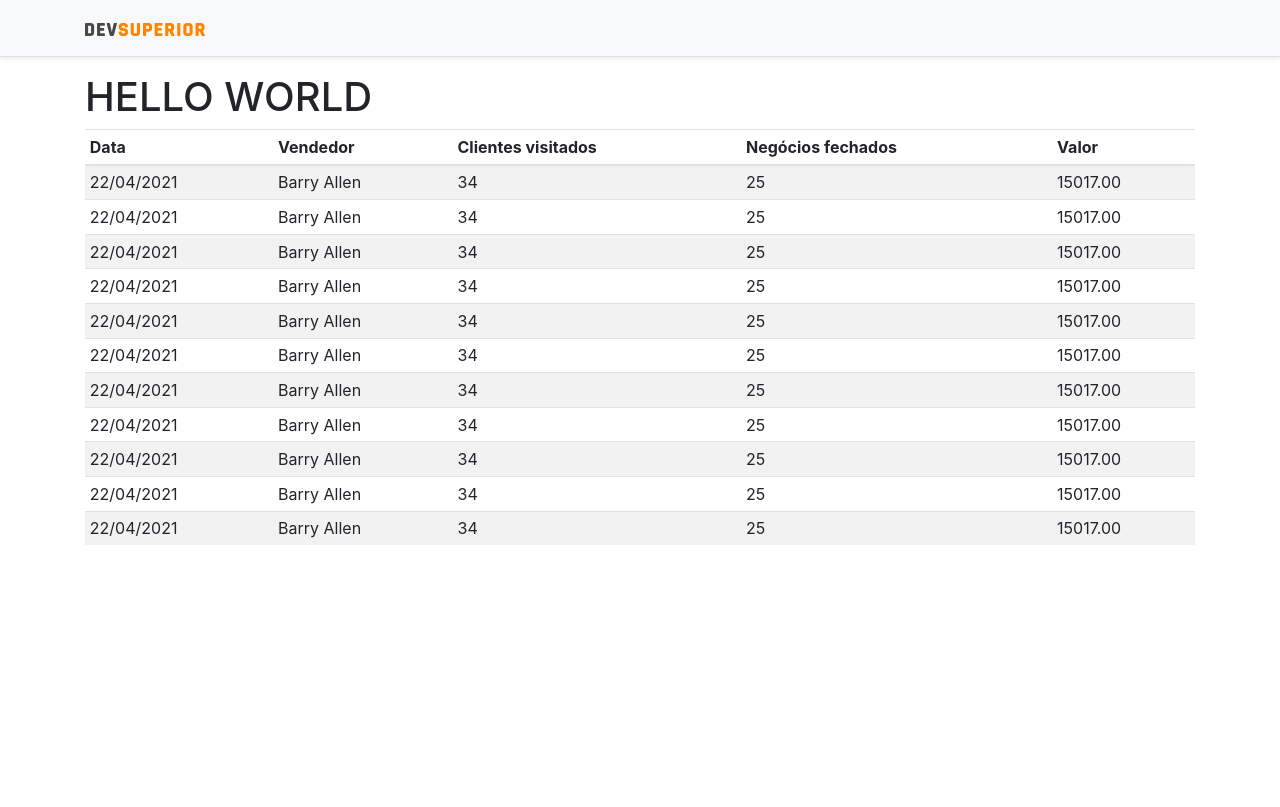
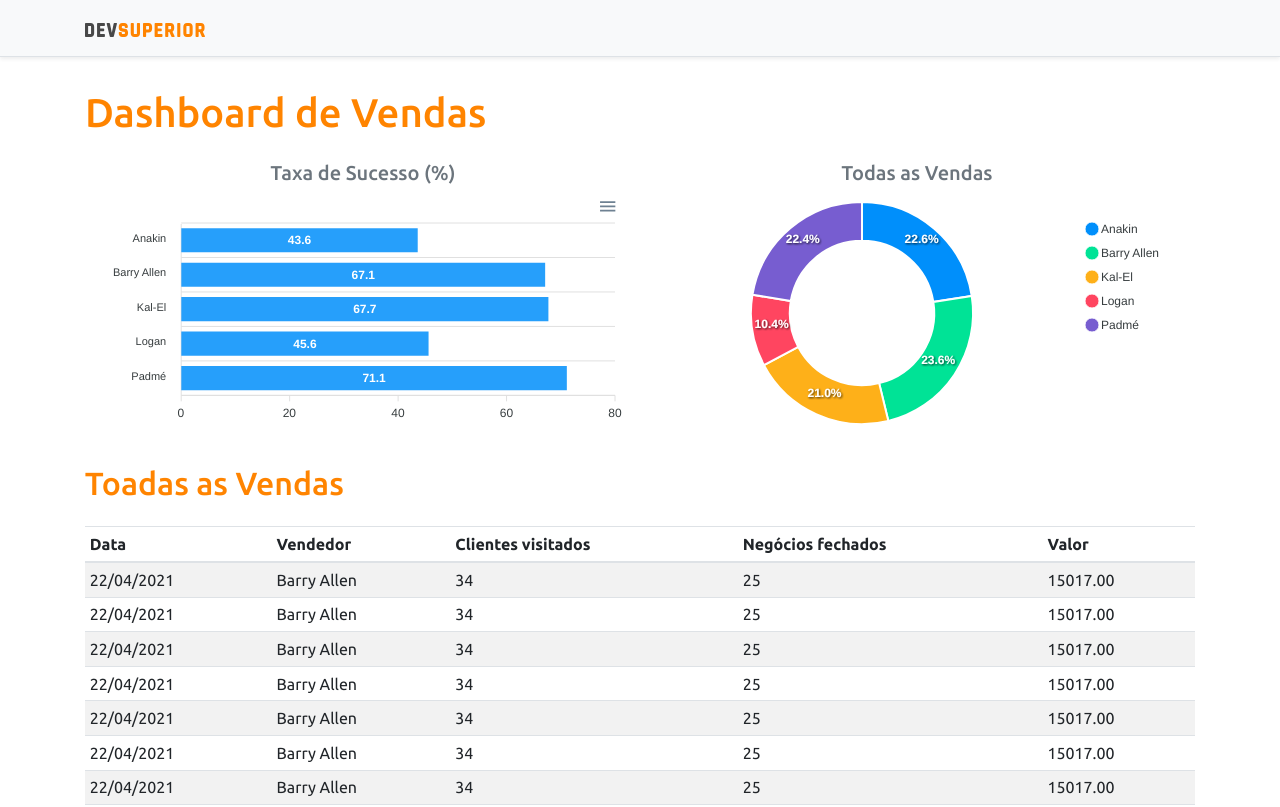
Before and after one commit to Anderson0512/projeto-sds3, a React (Create React App) app in the folder frontend/: page / in a window 1280 px wide. Shown: the top 807 px of the page. Built offline with nearby package versions, Linux system fonts and the light colour scheme.

Commit message:
Static Charts

```diff
--- a/frontend/package.json
+++ b/frontend/package.json
@@ -12,10 +12,12 @@
     "@types/node": "^12.0.0",
     "@types/react": "^17.0.0",
     "@types/react-dom": "^17.0.0",
+    "apexcharts": "^3.26.1",
     "bootstrap": "^4.6.0",
     "jquery": "1.9.1",
     "popper.js": "^1.16.1",
     "react": "^17.0.2",
+    "react-apexcharts": "^1.3.9",
     "react-dom": "^17.0.2",
     "react-scripts": "4.0.3",
     "typescript": "^4.1.2",
--- a/frontend/src/App.tsx
+++ b/frontend/src/App.tsx
@@ -1,14 +1,28 @@
 import NavBar from "components/NavBar";
 import Footer from "components/Footer";
 import DataTable from "components/DataTable";
-
+import Barchart from "components/BarChart";
+import DonutChart from "components/DonutChart";
 
 function App() {
   return (
     <>
     <NavBar/>
     <div className="container">
-      <h1>HELLO WORLD</h1>
+      <h1 className="text-primary py-3">Dashboard de Vendas</h1>
+      <div className="row px-3">
+        <div className="col-sm-6">
+          <h5 className="text-center text-secondary">Taxa de Sucesso (%)</h5>
+          <Barchart/>
+        </div>
+        <div className="col-sm-6">
+          <h5 className="text-center text-secondary">Todas as Vendas</h5>
+          <DonutChart/>
+        </div>
+      </div>
+      <div className="py-3">
+        <h2 className="text-primary">Toadas as Vendas</h2>
+      </div>
       <DataTable/>
     </div>
     <Footer/>
--- /dev/null
+++ b/frontend/src/components/BarChart/index.tsx
@@ -0,0 +1,34 @@
+import React from 'react'
+import Chart from 'react-apexcharts';
+
+
+export default function Barchart() {
+    const options = {
+        plotOptions: {
+            bar: {
+                horizontal: true,
+            }
+        },
+    };
+
+    const mockData = {
+        labels: {
+            categories: ['Anakin', 'Barry Allen', 'Kal-El', 'Logan', 'Padmé']
+        },
+        series: [
+            {
+                name: "% Sucesso",
+                data: [43.6, 67.1, 67.7, 45.6, 71.1]
+            }
+        ]
+    };
+    return (
+            <Chart
+                options={{ ...options, xaxis: mockData.labels }}
+                series={mockData.series}
+                type="bar"
+                height="240"
+
+            />
+    );
+}
--- /dev/null
+++ b/frontend/src/components/DonutChart/index.tsx
@@ -0,0 +1,25 @@
+import React from 'react'
+import Chart from 'react-apexcharts';
+
+
+export default function DonutChart() {
+    const mockData = {
+        series: [477138, 499928, 444867, 220426, 473088],
+        labels: ['Anakin', 'Barry Allen', 'Kal-El', 'Logan', 'Padmé']
+    }
+
+    const options = {
+        legend: {
+            show: true
+        }
+    }
+    return (
+            <Chart
+                options={{ ...options, labels: mockData.labels }}
+                series={mockData.series}
+                type="donut"
+                height="240"
+
+            />
+    );
+}
--- a/frontend/src/components/Footer/footer.css
+++ /dev/null
@@ -1,3 +0,0 @@
-.footer{
-    margin-top: 50vh;
-}
--- a/frontend/src/components/Footer/index.tsx
+++ b/frontend/src/components/Footer/index.tsx
@@ -1,4 +1,3 @@
-import './footer.css';
 
 export default function Footer() {
     return (
--- a/frontend/src/index.tsx
+++ b/frontend/src/index.tsx
@@ -2,6 +2,7 @@
 import ReactDOM from 'react-dom';
 import 'bootstrap/dist/css/bootstrap.css';
 import App from './App';
+import './assets/css/styles.css';
 
 ReactDOM.render(
   <React.StrictMode>
--- /dev/null
+++ b/package.json
@@ -0,0 +1,6 @@
+{
+  "dependencies": {
+    "apexcharts": "^3.26.1",
+    "react-apexcharts": "^1.3.9"
+  }
+}
```
Also changed, not shown: 2 other files (tests, documents, lock files or other folders).
